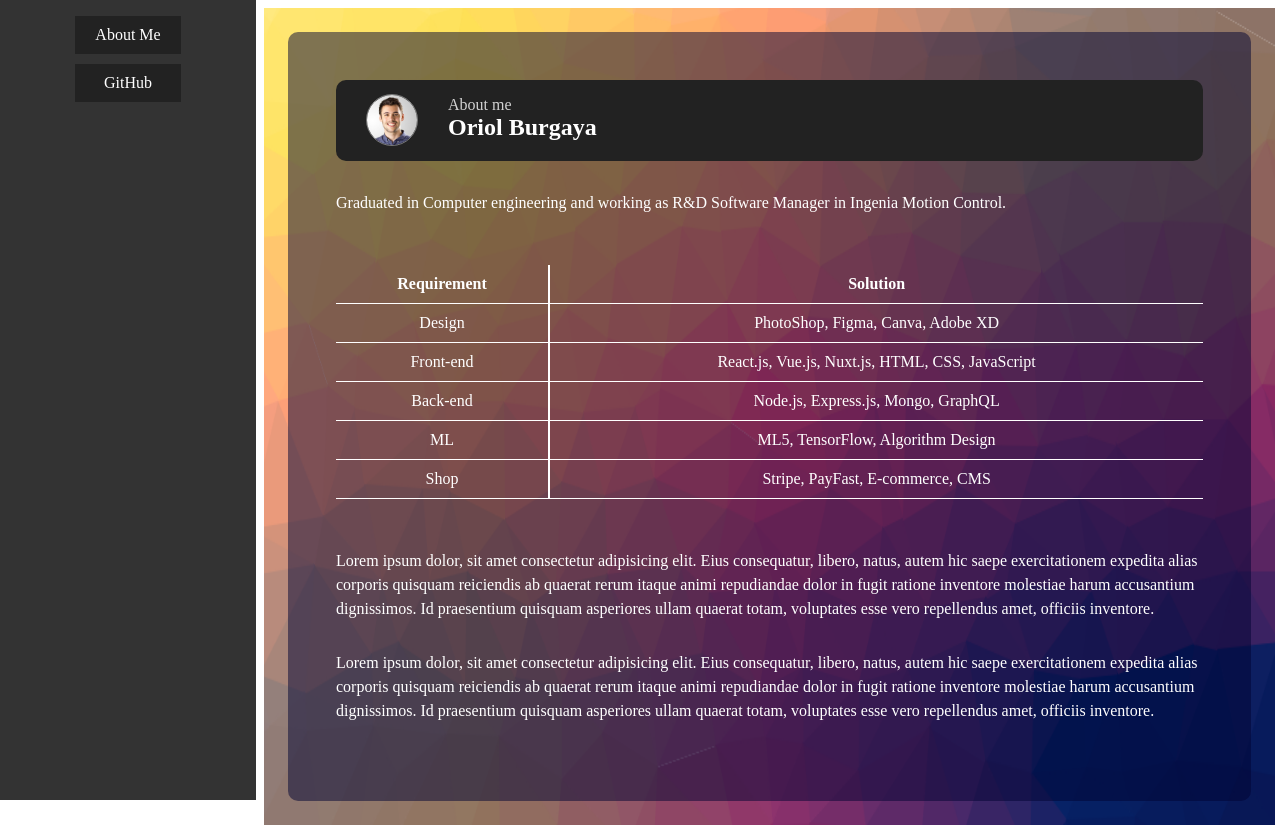
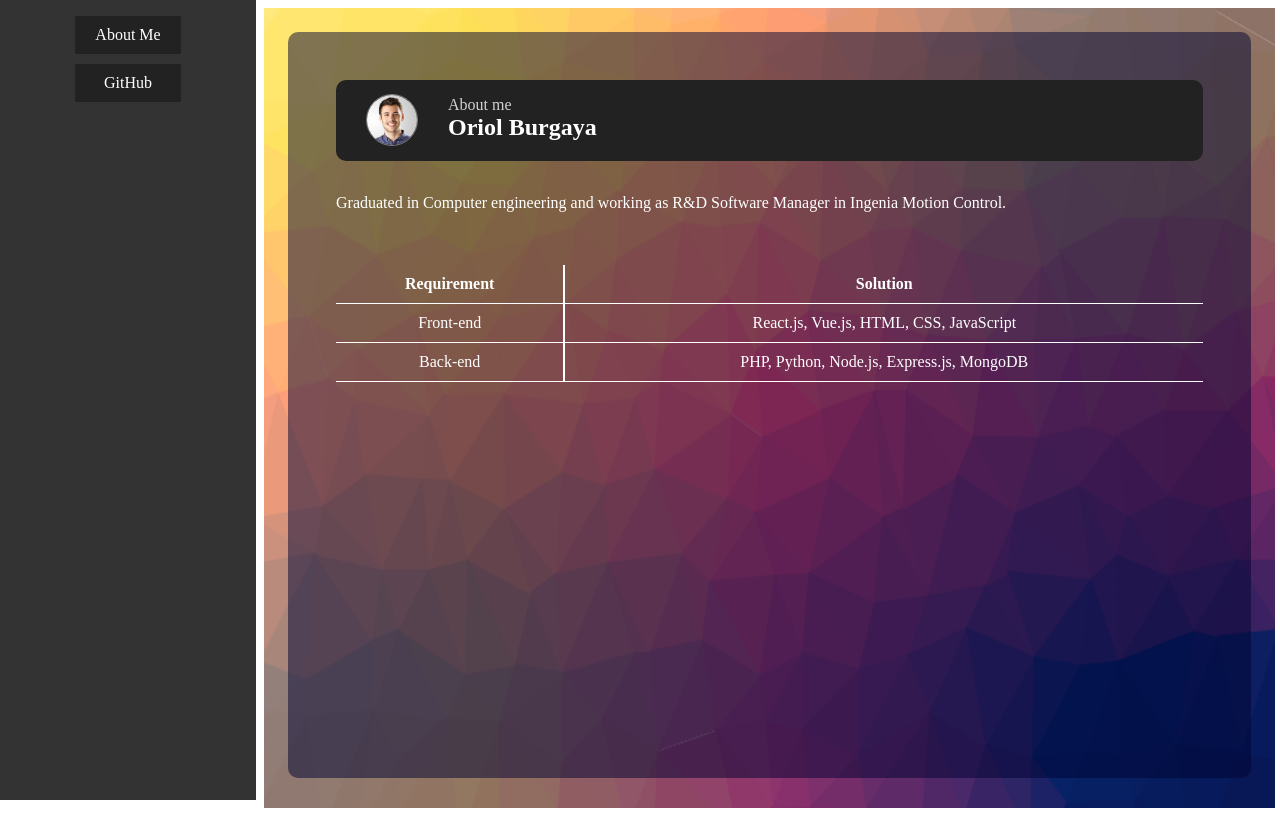
Before and after one commit to oriolbv/oriolburgaya-website, a Vue app: page / in a window 1280 px wide. Built offline with nearby package versions, Linux system fonts and the light colour scheme.

Commit message:
Some useless text removed and table restructuration

```diff
--- a/src/views/About.vue
+++ b/src/views/About.vue
@@ -15,28 +15,14 @@
           <th>Solution</th>
         </tr>
         <tr>
-          <td>Design</td>
-          <td>PhotoShop, Figma, Canva, Adobe XD</td>
-        </tr>
-        <tr>
           <td>Front-end</td>
-          <td>React.js, Vue.js, Nuxt.js, HTML, CSS, JavaScript</td>
+          <td>React.js, Vue.js, HTML, CSS, JavaScript</td>
         </tr>
         <tr>
           <td>Back-end</td>
-          <td>Node.js, Express.js, Mongo, GraphQL</td>
-        </tr>
-        <tr>
-          <td>ML</td>
-          <td>ML5, TensorFlow, Algorithm Design</td>
-        </tr>
-        <tr>
-          <td>Shop</td>
-          <td>Stripe, PayFast, E-commerce, CMS</td>
+          <td>PHP, Python, Node.js, Express.js, MongoDB</td>
         </tr>
       </table>
-       <p>Lorem ipsum dolor, sit amet consectetur adipisicing elit. Eius consequatur, libero, natus, autem hic saepe exercitationem expedita alias corporis quisquam reiciendis ab quaerat rerum itaque animi repudiandae dolor in fugit ratione inventore molestiae harum accusantium dignissimos. Id praesentium quisquam asperiores ullam quaerat totam, voluptates esse vero repellendus amet, officiis inventore.</p>
-      <p>Lorem ipsum dolor, sit amet consectetur adipisicing elit. Eius consequatur, libero, natus, autem hic saepe exercitationem expedita alias corporis quisquam reiciendis ab quaerat rerum itaque animi repudiandae dolor in fugit ratione inventore molestiae harum accusantium dignissimos. Id praesentium quisquam asperiores ullam quaerat totam, voluptates esse vero repellendus amet, officiis inventore.</p>
     </div>
   </div>
 </template>
```
